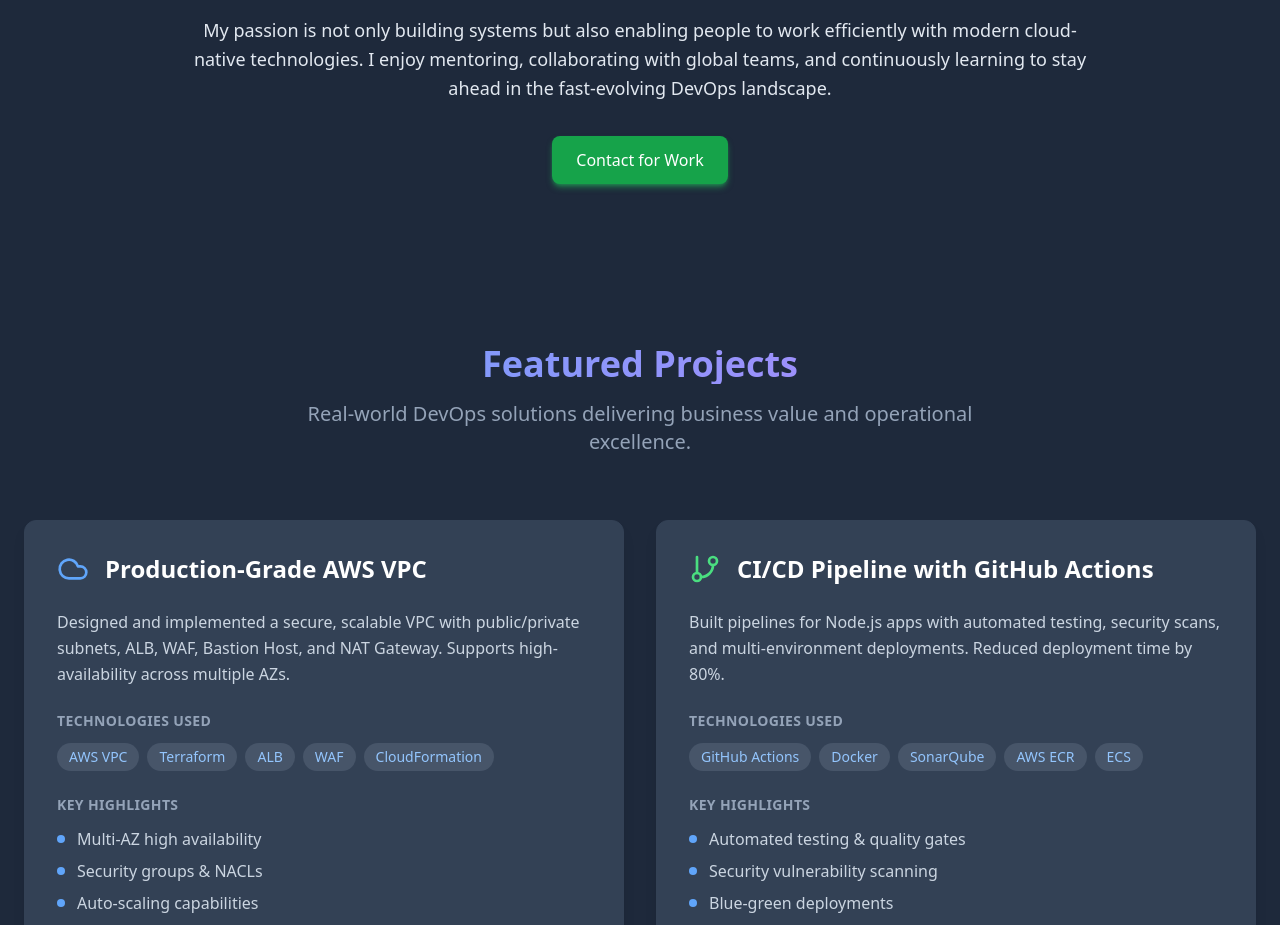
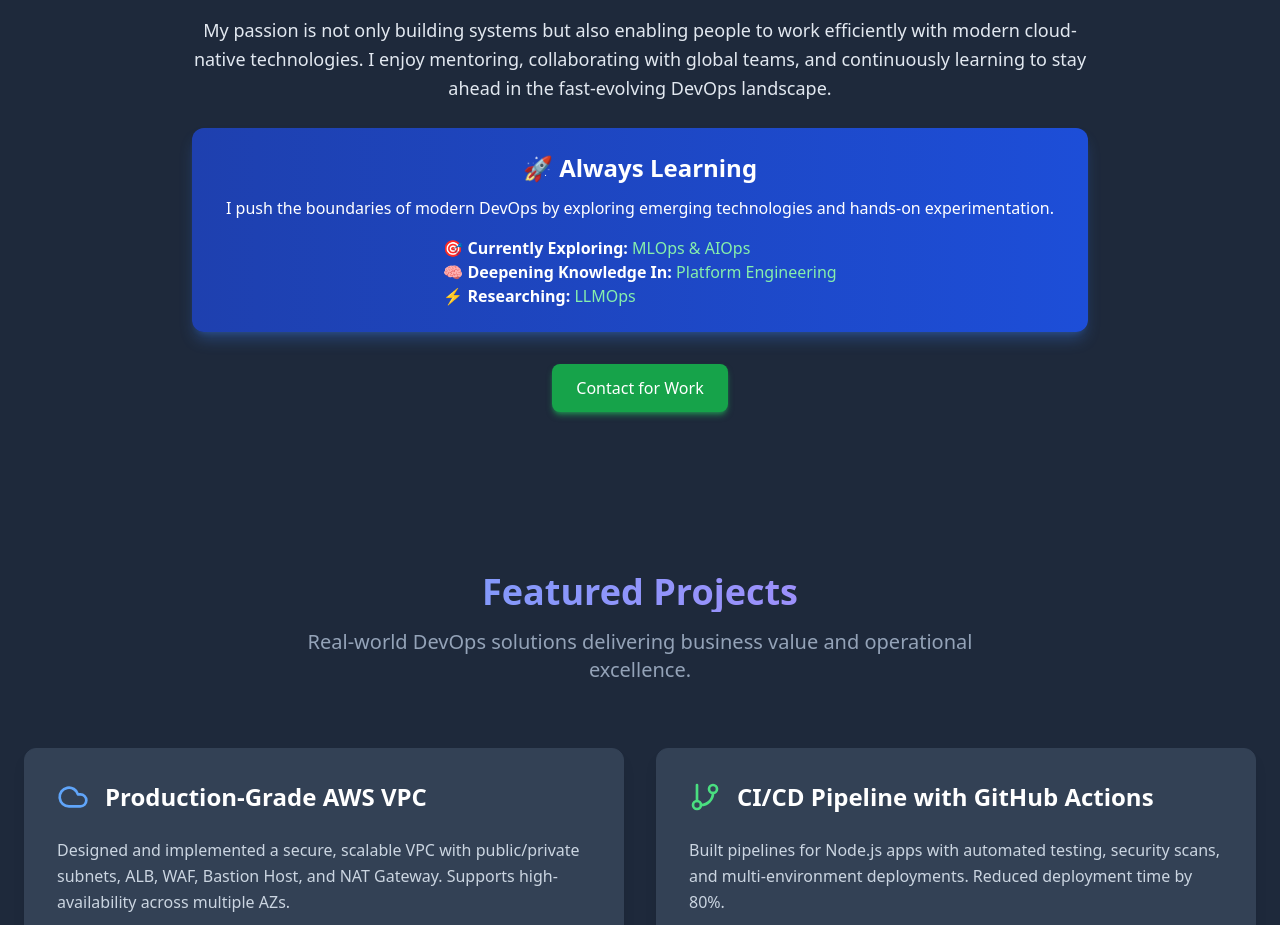
Before and after one commit to Levisngakop/porfolio-web-devops-engineer, a React (Vite) app: page / in a window 1280 px wide. Shown: the part 1040-1965 px from the top of the page. Built offline with nearby package versions, Linux system fonts and the light colour scheme.

Commit message:
about section

```diff
--- a/src/components/About.tsx
+++ b/src/components/About.tsx
@@ -5,6 +5,7 @@ const About: React.FC = () => {
     <section id="about" className="py-20 px-6 bg-slate-800 text-slate-200">
       <div className="container mx-auto max-w-4xl">
         <h2 className="text-4xl font-bold mb-6 text-center text-blue-400">About Me</h2>
+
         <p className="text-lg mb-6 leading-relaxed text-center">
           I am a Cloud Native DevOps Engineer with over 5 years of experience building scalable, resilient, and
           automated cloud infrastructure. I specialize in AWS, Kubernetes, GitOps, CI/CD, and helping teams achieve
@@ -17,10 +18,23 @@ const About: React.FC = () => {
           to stay ahead in the fast-evolving DevOps landscape.
         </p>
 
+        {/* Always Learning Section — Recruiter Magnet */}
+        <div className="text-center mb-6 p-6 rounded-xl bg-gradient-to-r from-blue-800 to-blue-700 shadow-lg shadow-blue-500/30">
+          <h3 className="text-2xl font-bold mb-3 text-white">🚀 Always Learning</h3>
+          <p className="text-white mb-4">
+            I push the boundaries of modern DevOps by exploring emerging technologies and hands-on experimentation.
+          </p>
+          <div className="text-left inline-block text-white">
+            <p>🎯 <strong>Currently Exploring:</strong> <span className="text-green-300">MLOps & AIOps</span></p>
+            <p>🧠 <strong>Deepening Knowledge In:</strong> <span className="text-green-300">Platform Engineering</span></p>
+            <p>⚡ <strong>Researching:</strong> <span className="text-green-300">LLMOps</span></p>
+          </div>
+        </div>
+
         {/* CTA Button */}
         <div className="text-center mt-8">
           <a
-            href="mailto:levisngakop47@gmail.com"
+            href="mailto:levis@levisngakop.com"
             className="inline-block bg-green-600 text-white px-6 py-3 rounded-lg font-medium shadow-md shadow-green-500/50 hover:shadow-lg hover:shadow-green-400/60 hover:bg-green-700 transition-all duration-300 transform hover:-translate-y-1"
           >
             Contact for Work
```
